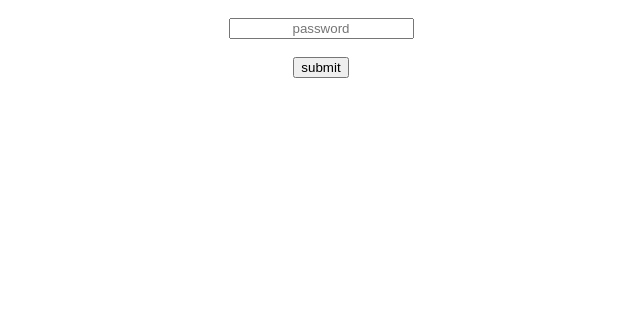
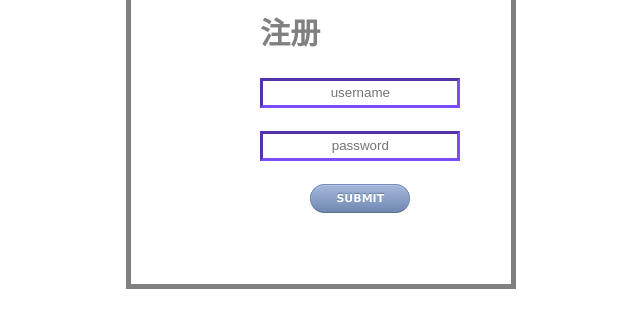
Before and after one commit to CZYTHSS/Read-Book-Website, a Django app: page /register/ in a window 1280 px wide. Shown: the part 469-800 px from the top of the page, without its empty margins (319-959 px from the left). Run offline with Django 3.2, Linux system fonts and the light colour scheme; parts of the project's set-up code (start-up, migrations or seed data) failed here and were passed over; some libraries are stand-ins or nearby versions.

Commit message:
no message

```diff
--- a/shellbook/templates/user_registration.html
+++ b/shellbook/templates/user_registration.html
@@ -87,7 +87,67 @@
 				width:98%;
 				height:75%;
 			}
-			.LoginBar{
+			.ClickButton{
+				font-size:20px;
+				background-color: #a5b8da;
+				background-image: -webkit-gradient(linear, left top, left bottom, color-stop(0%, #a5b8da), color-stop(100%, #7089b3));
+				background-image: -webkit-linear-gradient(top, #a5b8da, #7089b3);
+				background-image: -moz-linear-gradient(top, #a5b8da, #7089b3);
+				background-image: -ms-linear-gradient(top, #a5b8da, #7089b3);
+				background-image: -o-linear-gradient(top, #a5b8da, #7089b3);
+				background-image: linear-gradient(top, #a5b8da, #7089b3);
+				border-top: 1px solid #758fba;
+				border-right: 1px solid #6c84ab;
+				border-bottom: 1px solid #5c6f91;
+				border-left: 1px solid #6c84ab;
+				border-radius: 18px;
+				-webkit-box-shadow: inset 0 1px 0 0 #aec3e5;
+				box-shadow: inset 0 1px 0 0 #aec3e5;
+				color: #fff;
+				font: bold 11px/1 "Lucida Grande", "Lucida Sans Unicode", "Lucida Sans", Geneva, Verdana, sans-serif;
+				padding: 8px 0;
+				text-align: center;
+				text-shadow: 0 -1px 1px #64799e;
+				text-transform: uppercase;
+				width: 100px;
+			}
+			.ClickButton:hover {
+				background-color: #9badcc;
+				background-image: -webkit-gradient(linear, left top, left bottom, color-stop(0%, #9badcc), color-stop(100%, #687fa6));
+				background-image: -webkit-linear-gradient(top, #9badcc, #687fa6);
+				background-image: -moz-linear-gradient(top, #9badcc, #687fa6);
+				background-image: -ms-linear-gradient(top, #9badcc, #687fa6);
+				background-image: -o-linear-gradient(top, #9badcc, #687fa6);
+				background-image: linear-gradient(top, #9badcc, #687fa6);
+				border-top: 1px solid #6d86ad;
+				border-right: 1px solid #647a9e;
+				border-bottom: 1px solid #546685;
+				border-left: 1px solid #647a9e;
+				-webkit-box-shadow: inset 0 1px 0 0 #a5b9d9;
+				box-shadow: inset 0 1px 0 0 #a5b9d9;
+				cursor: pointer; }
+			.ClickButton:active {
+				border: 1px solid #546685;
+				-webkit-box-shadow: inset 0 0 8px 2px #7e8da6, 0 1px 0 0 #eeeeee;
+				box-shadow: inset 0 0 8px 2px #7e8da6, 0 1px 0 0 #eeeeee; }
+			#user_info {
+				font-family:"华文新魏";
+				font-size:20px;
+				width:30%;
+				height:300px;
+				margin:0 auto;
+				border-style: solid;
+				border-color: gray;
+				border-width:5px;
+			}
+			#inlinetext{
+				margin-left:34%;
+			}
+			.input{
+				height:30px;
+				width:200px;
+				border-color:#7C4DFF;
+				border-width:3px;
 				text-align:center
 			}
 		</style>
@@ -112,14 +172,17 @@
 
 		<form method="POST">
 		{% csrf_token %}
-			<div align="center">
-			<input type="text" placeholder="username" name="username" class="LoginBar"> <br><br>
-			<input type="text" placeholder="password" name="userpassword" class="LoginBar"> <br><br>
-			<input type="submit" value="submit">
-			{% if flag == 0 %}
-				<div id = "error">用户名已存在,请重试</div>
-			{% else %}
-			{% endif %}
+			<div id = "user_info">
+				<div id = "inlinetext">
+					<h2><font color="gray">注册</font></h2>
+					<input class = "input" type="text" name="username" placeholder="username"> <br><br>
+					<input class = "input" type="password" name="userpassword" placeholder="password"> <br><br>
+					<input type = "submit" class="ClickButton" style="float:left;position:relative;left:50px" value = "submit"><br/><br/>
+					{% if flag == 0 %}
+						<div id = "error"><font color = "red">用户名已存在,请重试</font><br/></div>
+					{% endif %}
+				</div>
+				<br/>
 			</div>
 		<form>
 	</body>
```
Also changed, not shown: shellbook/templates/personalhome.html (+21 -7 lines), shellbook/templates/user_login.html (+73 -8 lines), media/upload/e17358d8bc3eb135db01a0eaa51ea8d3fc1f4412_NCBGEgc.jpg (added), 1 other file.
